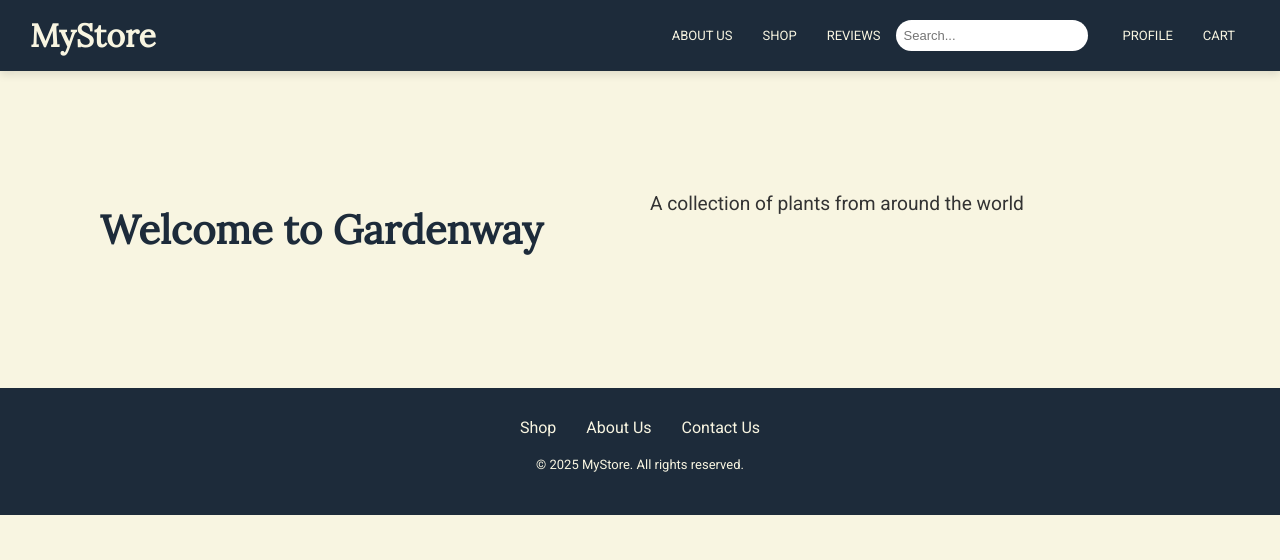
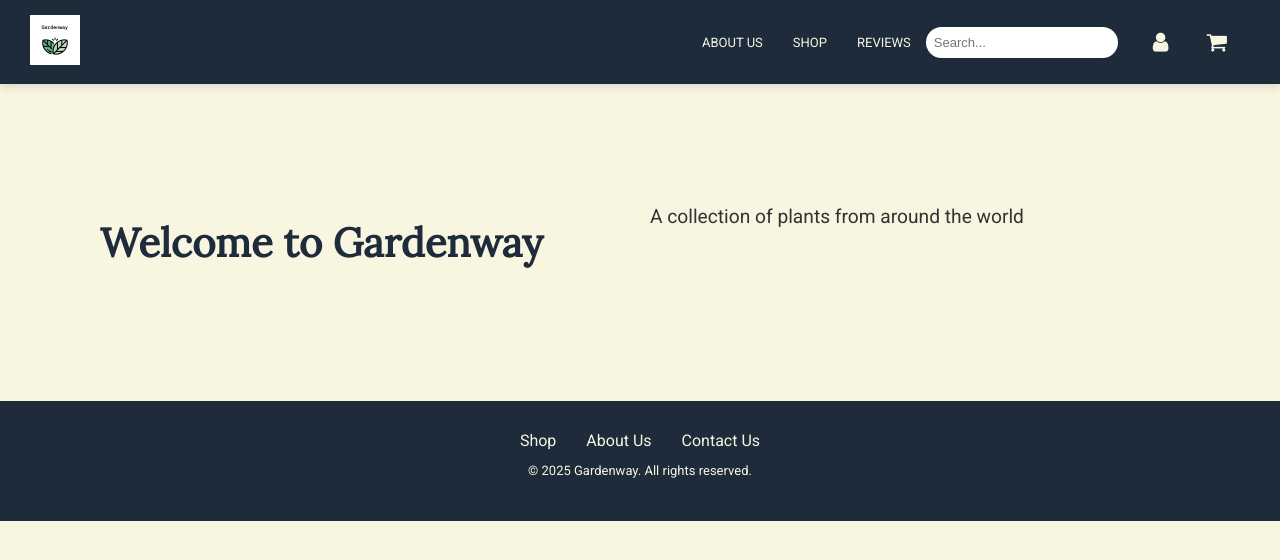
Before and after one commit to nougat-rey/gardenway_frontend, a React (Create React App) app: page / in a window 1280 px wide. Shown: the top 560 px of the page. Built offline with nearby package versions, Linux system fonts and the light colour scheme.

Commit message:
Update Header top left text with the logo instead

```diff
--- a/package.json
+++ b/package.json
@@ -8,6 +8,7 @@
     "@testing-library/react": "^16.2.0",
     "@testing-library/user-event": "^13.5.0",
     "axios": "^1.8.4",
+    "font-awesome": "^4.7.0",
     "react": "^19.0.0",
     "react-dom": "^19.0.0",
     "react-router-dom": "^7.4.0",
--- a/public/index.html
+++ b/public/index.html
@@ -25,6 +25,7 @@
       Learn how to configure a non-root public URL by running `npm run build`.
     -->
     <link href="https://fonts.googleapis.com/css2?family=Roboto:wght@400;500&family=Lora&display=swap" rel="stylesheet">
+    <link rel="stylesheet" href="https://cdnjs.cloudflare.com/ajax/libs/font-awesome/6.0.0-beta3/css/all.min.css" />
     <title>React App</title>
   </head>
   <body>
--- a/src/App.js
+++ b/src/App.js
@@ -10,6 +10,7 @@ import ContactUs from './components/ContactUs';
 import Shop from './components/Shop';
 import Profile from './components/Profile';
 import Reviews from './components/Reviews';
+import 'font-awesome/css/font-awesome.min.css';
 
 // Layout will be used to wrap the pages with header and footer
 import Layout from './components/Layout';
--- a/src/components/Layout.css
+++ b/src/components/Layout.css
@@ -34,13 +34,15 @@ body {
 }
 
 /* Header Logo and Navigation */
-  .header .logo h1 {
-    margin: 0;
-    font-family: 'Lora', serif;  /* Logo font */
-    font-size: 2rem;
-    color: #f8f5e1;
+
+/* Logo styles */
+.header .logo img {
+    max-height: 50px;  /* Adjust the max height of the logo */
+    width: auto;  /* Keep the aspect ratio intact */
 }
 
+
+/* Header Navigation */
 .header .nav {
     display: flex;
     align-items: center;
@@ -57,11 +59,19 @@ body {
     text-transform: uppercase;
 }
 
+/* Icon Styling for Cart and Profile Links */
+.header .nav a i {
+    font-size: 22px;  /* Icon size */
+    margin-right: 8px;  /* Space between icon and link text */
+}
+
+/* Hover effects for header links */
 .header .nav a:hover {
     text-decoration: underline;
     color: #A0B99D;  /* Soft Sage Green */
 }
 
+/* Search bar */
 .header .search-bar input {
     padding: 8px;
     margin-right: 20px;
@@ -92,10 +102,7 @@ body {
     margin-top: auto;  /* Push footer to the bottom of the page */
 }
 
-  footer nav {
-    margin-bottom: 20px;
-  }
-
+/* Footer Navigation */
 footer nav a {
     color: #f8f5e1;
     text-decoration: none;
@@ -105,11 +112,13 @@ body {
     font-size: 16px;
 }
 
+/* Hover effects for footer links */
 footer nav a:hover {
     text-decoration: underline;
     color: #A0B99D;  /* Soft Sage Green */
 }
 
+/* Footer text */
 footer p {
     font-size: 13px;
     color: #f8f5e1;
--- a/src/components/Layout.js
+++ b/src/components/Layout.js
@@ -1,14 +1,15 @@
-// src/components/Layout.js
 import React from 'react';
 import { Link } from 'react-router-dom';
 import './Layout.css';  // Add styles for the layout
+import logo from '../assets/logo.png';  // Import the logo from the assets folder
 
 const Layout = ({ children }) => {
   return (
     <div className="layout">
       <header className="header">
         <div className="logo">
-          <h1>MyStore</h1>
+          {/* Use img tag for the logo */}
+          <img src={logo} alt="MyStore Logo" className="logo-img" />
         </div>
         <nav className="nav">
           <Link to="/about">About Us</Link>
@@ -17,8 +18,12 @@ const Layout = ({ children }) => {
           <div className="search-bar">
             <input type="text" placeholder="Search..." />
           </div>
-          <Link to="/profile">Profile</Link>
-          <Link to="/cart">Cart</Link>
+          <Link to="/profile">
+            <i className="fa fa-user" aria-hidden="true"></i> {/* Profile Icon */}
+          </Link>
+          <Link to="/cart">
+            <i className="fa fa-shopping-cart" aria-hidden="true"></i> {/* Cart Icon */}
+          </Link>
         </nav>
       </header>
 
@@ -34,7 +39,7 @@ const Layout = ({ children }) => {
           <Link to="/about">About Us</Link>
           <Link to="/contact">Contact Us</Link>
         </nav>
-        <p>© 2025 MyStore. All rights reserved.</p>
+        <p>© 2025 Gardenway. All rights reserved.</p>
       </footer>
     </div>
   );
```
Also changed, not shown: src/assets/logo.png (added), 1 other file (tests, documents, lock files or other folders). Lines whose indentation alone changed are shown as unchanged.
